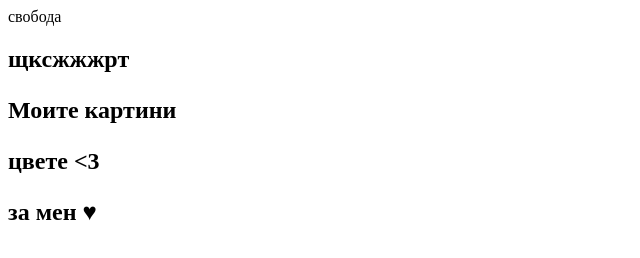
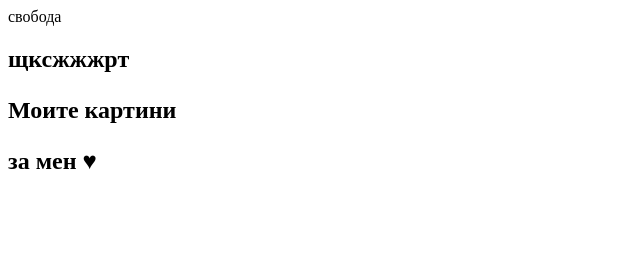
Before and after one commit to antoniaivalina/antoniaivalina.github.io, a plain HTML site: page index.html in a window 1280 px wide. Shown: the whole page, without its empty margins (0-640 px from the left). Drawn offline with Linux system fonts and the light colour scheme.

Commit message:
Update index.html

```diff
--- a/index.html
+++ b/index.html
@@ -10,6 +10,6 @@
 
 щксжжжрт
 				<p>Моите картини </p>
-				цвете &lt;3 </p>
+		 </p>
 				<strong> за мен
 	♥
```
